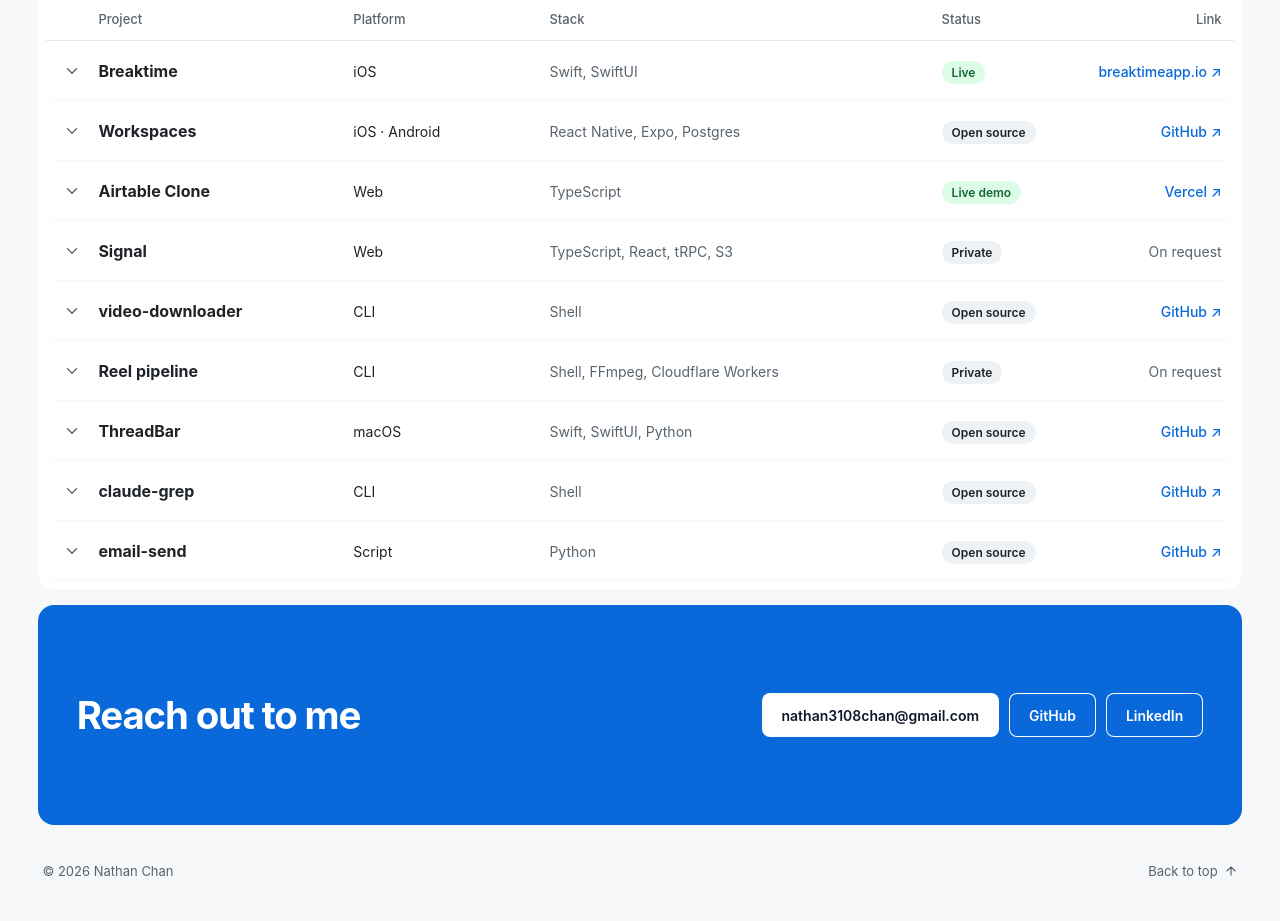
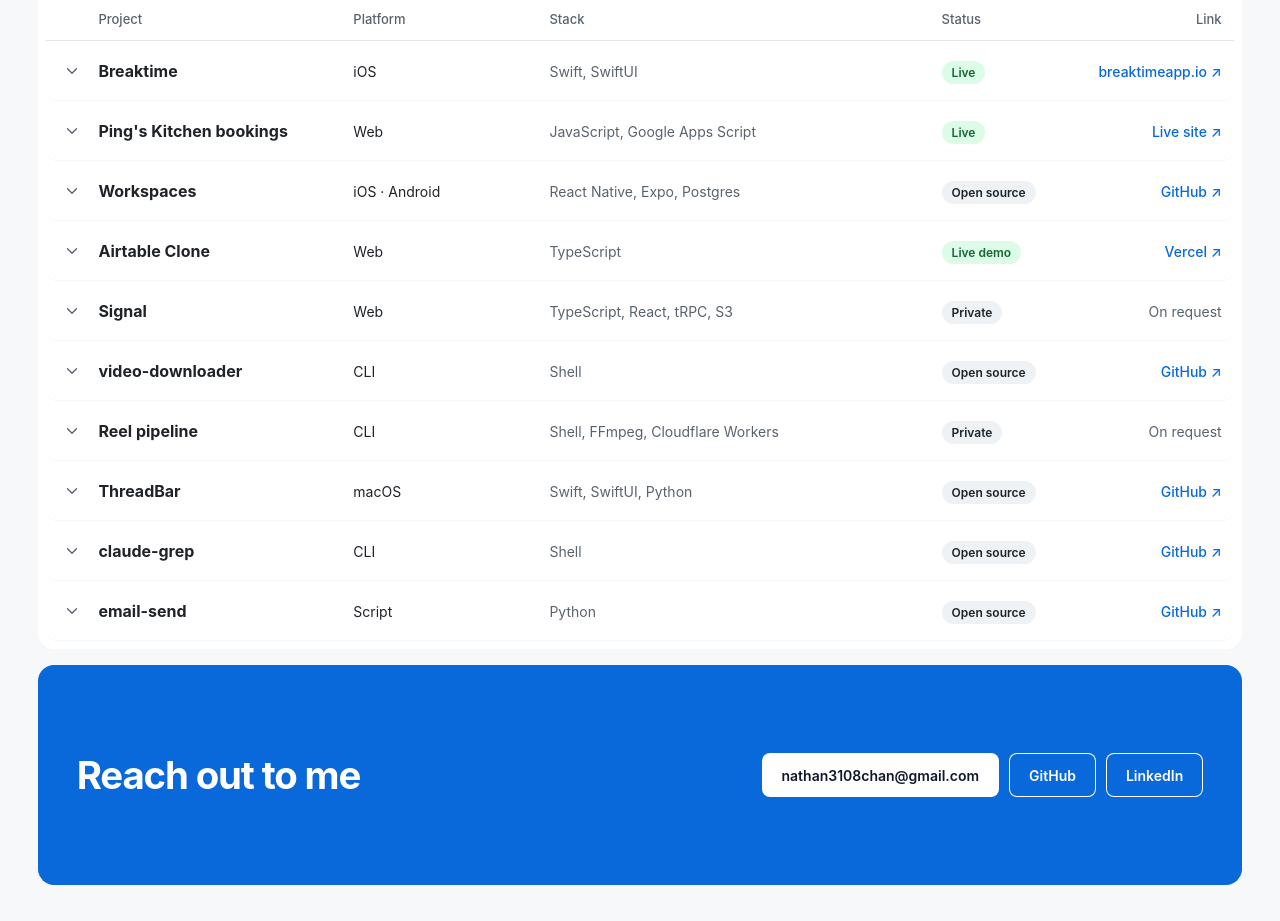
Before and after one commit to nathanchann/portfolio, a plain HTML site: page index.html in a window 1280 px wide. Shown: the part 4462-5383 px from the top of the page. Drawn offline with Linux system fonts and the light colour scheme; a web font is replaced by a local one.

Commit message:
Add Ping's Kitchen bookings to projects

```diff
--- a/index.html
+++ b/index.html
@@ -415,6 +415,7 @@ html{scroll-behavior:smooth}body{margin:0;background:#F6F8FA;-webkit-font-smooth
   var plain = { badgeBg: 'var(--ch)', badgeFg: 'var(--tx)' };
   var projects = [
 { name: 'Breaktime', platform: 'iOS', stack: 'Swift, SwiftUI', status: 'Live', href: 'https://www.breaktimeapp.io', link: 'breaktimeapp.io ↗', desc: 'Screen Time app with 15,000+ users. Blocked apps are shielded, and every break has to be earned through one of 14+ friction modes like breathing, eye contact or typing a quote. Schedules, strict mode and usage stats, tested with XCTest and TestFlight.', badgeBg: live.badgeBg, badgeFg: live.badgeFg },
+{ name: 'Ping\'s Kitchen bookings', platform: 'Web', stack: 'JavaScript, Google Apps Script', status: 'Live', href: 'https://pingskitchengladesville.com.au/book/', link: 'Live site ↗', desc: 'Free table booking system for a Gladesville restaurant, with no paid booking platform. A static booking form on Vercel posts to a Google Apps Script web app that checks opening hours, notice and party size, saves to a Google Sheet, emails staff and guests, auto-confirms after a few minutes and sends daily summary emails.', badgeBg: live.badgeBg, badgeFg: live.badgeFg },
 { name: 'Workspaces', platform: 'iOS · Android', stack: 'React Native, Expo, Postgres', status: 'Open source', href: 'https://github.com/nathanchann/workspaces-app', link: 'GitHub ↗', desc: 'Find and share places to study or work. A client-side AsyncStorage cache cuts API calls and speeds up map rendering.', badgeBg: plain.badgeBg, badgeFg: plain.badgeFg },
 { name: 'Airtable Clone', platform: 'Web', stack: 'TypeScript', status: 'Live demo', href: 'https://airtable-seven-gamma.vercel.app', link: 'Vercel ↗', desc: 'An Airtable-style spreadsheet database, deployed on Vercel.', badgeBg: live.badgeBg, badgeFg: live.badgeFg },
 { name: 'Signal', platform: 'Web', stack: 'TypeScript, React, tRPC, S3', status: 'Private', href: '#', link: 'On request', desc: 'Email management app. Cron endpoints for incremental, resumable archive sync, webhook-driven push notifications, a TanStack Query + tRPC prefetch pattern with Suspense, and raw emails parsed into S3.', badgeBg: plain.badgeBg, badgeFg: plain.badgeFg },
```
